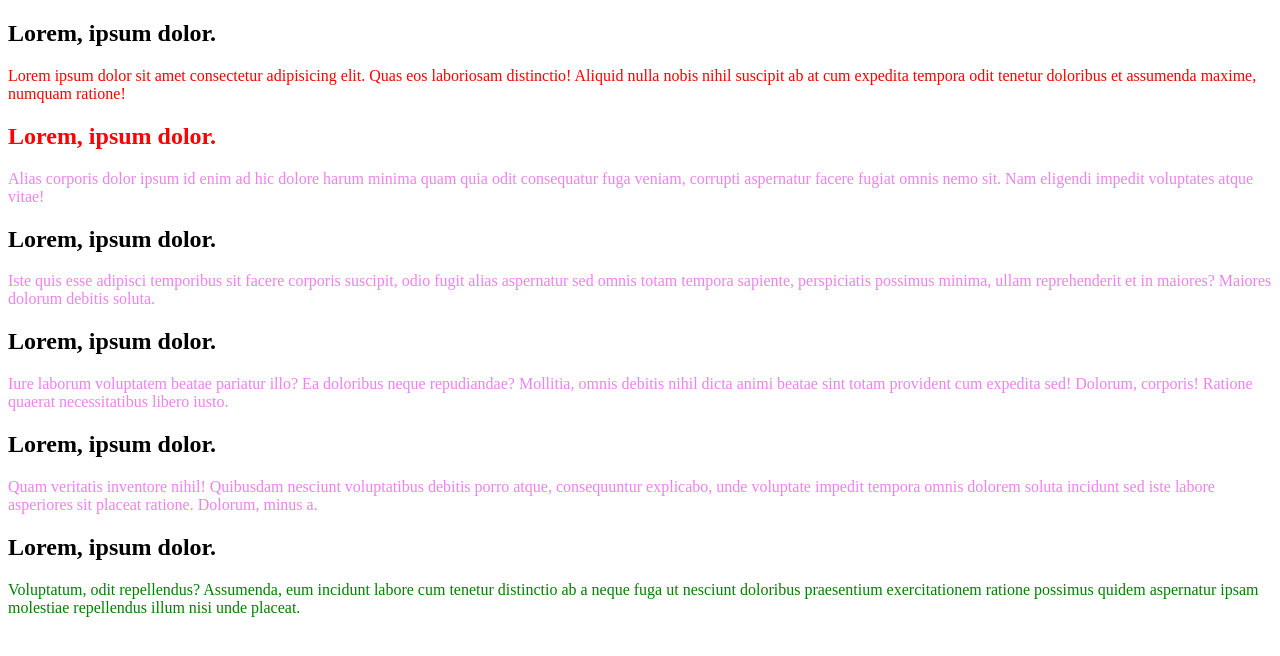
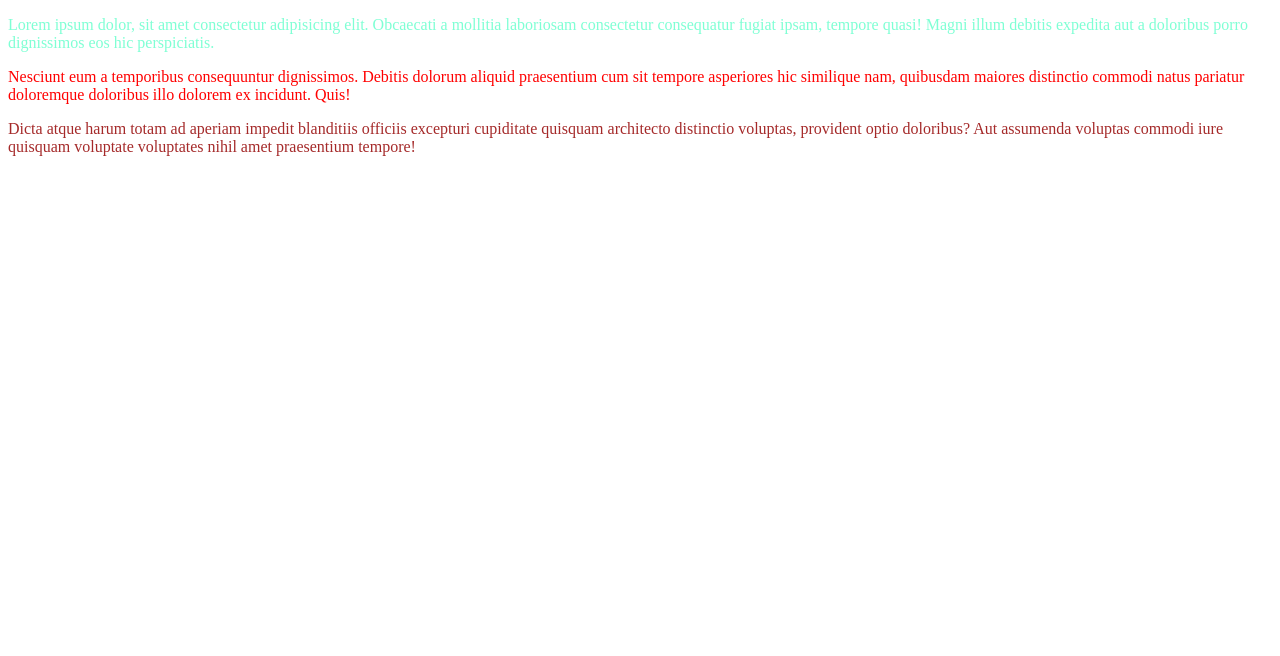
Before and after one commit to Dev-Olena/first-html, a plain HTML site: page index.html in a window 1280 px wide. Drawn offline with Linux system fonts and the light colour scheme.

Commit message:
Specificity

```diff
--- a/index.html
+++ b/index.html
@@ -8,31 +8,9 @@
 </head>
 <body>
     <main>
-        <article>
-            <h2>Lorem, ipsum dolor.
-            </h2>
-            <p class="red-text">Lorem ipsum dolor sit amet consectetur adipisicing elit. Quas eos laboriosam distinctio! Aliquid nulla nobis nihil suscipit ab at cum expedita tempora odit tenetur doloribus et assumenda maxime, numquam ratione!</p>
-        </article>
-        <article>
-            <h2 class="red-text">Lorem, ipsum dolor.</h2>
-            <p>Alias corporis dolor ipsum id enim ad hic dolore harum minima quam quia odit consequatur fuga veniam, corrupti aspernatur facere fugiat omnis nemo sit. Nam eligendi impedit voluptates atque vitae!</p>
-        </article>
-        <article>
-            <h2>Lorem, ipsum dolor.</h2>
-            <p>Iste quis esse adipisci temporibus sit facere corporis suscipit, odio fugit alias aspernatur sed omnis totam tempora sapiente, perspiciatis possimus minima, ullam reprehenderit et in maiores? Maiores dolorum debitis soluta.</p>
-        </article>
-        <article>
-            <h2>Lorem, ipsum dolor.</h2>
-            <p>Iure laborum voluptatem beatae pariatur illo? Ea doloribus neque repudiandae? Mollitia, omnis debitis nihil dicta animi beatae sint totam provident cum expedita sed! Dolorum, corporis! Ratione quaerat necessitatibus libero iusto.</p>
-        </article>
-        <article>
-            <h2>Lorem, ipsum dolor.</h2>
-            <p>Quam veritatis inventore nihil! Quibusdam nesciunt voluptatibus debitis porro atque, consequuntur explicabo, unde voluptate impedit tempora omnis dolorem soluta incidunt sed iste labore asperiores sit placeat ratione. Dolorum, minus a.</p>
-        </article>
-        <article>
-            <h2>Lorem, ipsum dolor.</h2>
-            <p id="green-paragraph">Voluptatum, odit repellendus? Assumenda, eum incidunt labore cum tenetur distinctio ab a neque fuga ut nesciunt doloribus praesentium exercitationem ratione possimus quidem aspernatur ipsam molestiae repellendus illum nisi unde placeat.</p>
-        </article>
+            <p class="color-blue" id="first">Lorem ipsum dolor, sit amet consectetur adipisicing elit. Obcaecati a mollitia laboriosam consectetur consequatur fugiat ipsam, tempore quasi! Magni illum debitis expedita aut a doloribus porro dignissimos eos hic perspiciatis.</p>
+            <p class="color-red color-green">Nesciunt eum a temporibus consequuntur dignissimos. Debitis dolorum aliquid praesentium cum sit tempore asperiores hic similique nam, quibusdam maiores distinctio commodi natus pariatur doloremque doloribus illo dolorem ex incidunt. Quis!</p>
+            <p>Dicta atque harum totam ad aperiam impedit blanditiis officiis excepturi cupiditate quisquam architecto distinctio voluptas, provident optio doloribus? Aut assumenda voluptas commodi iure quisquam voluptate voluptates nihil amet praesentium tempore!</p>
     </main>
 
 </body>
--- a/style.css
+++ b/style.css
@@ -1,9 +1,20 @@
+
+#first {
+    color:aquamarine;
+}
+.color-blue {
+color: blue;
+}
+
+
+.color-green {
+    color: green;
+
+}
 p {
-    color: violet;
+    color: brown;
 }
-.red-text {
+.color-red {
     color: red;
+
 }
-#green-paragraph {
-    color: green;
-}
```
